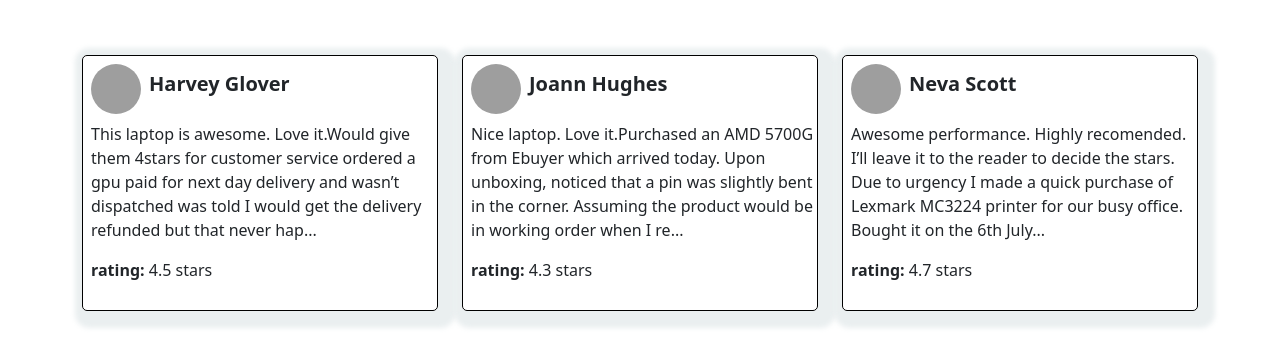
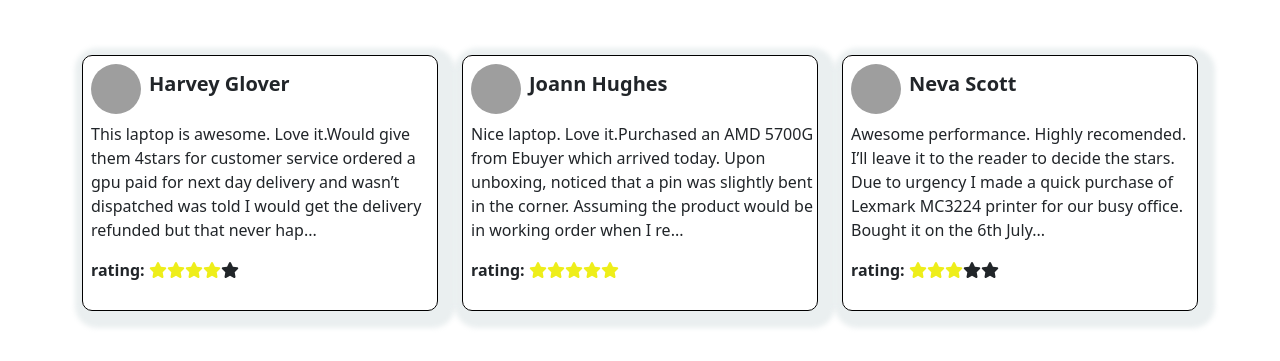
Before and after one commit to asif2508/Elite-reviews, a React (Create React App) app: page / in a window 1280 px wide. Shown: the part 547-908 px from the top of the page. Built offline with nearby package versions, Linux system fonts and the light colour scheme; grey boxes are pictures that could not be loaded.

Commit message:
rating stars added and conditional rendering

```diff
--- a/package.json
+++ b/package.json
@@ -3,6 +3,10 @@
   "version": "0.1.0",
   "private": true,
   "dependencies": {
+    "@fortawesome/fontawesome-svg-core": "^6.1.1",
+    "@fortawesome/free-regular-svg-icons": "^6.1.1",
+    "@fortawesome/free-solid-svg-icons": "^6.1.1",
+    "@fortawesome/react-fontawesome": "^0.1.18",
     "@testing-library/jest-dom": "^5.16.3",
     "@testing-library/react": "^12.1.4",
     "@testing-library/user-event": "^13.5.0",
--- a/public/reviews.json
+++ b/public/reviews.json
@@ -26,7 +26,7 @@
       "eyeColor": "blue",
       "name": "Joann Hughes",
       "gender": "female",
-      "rating": 4.3,
+      "rating": 5.0,
       "company": "ZENTILITY"
     },
     {
@@ -41,7 +41,7 @@
       "name": "Neva Scott",
       "gender": "female",
       "desc": "Awesome performance. Highly recomended. I’ll leave it to the reader to decide the stars. Due to urgency I made a quick purchase of Lexmark MC3224 printer for our busy office. Bought it on the 6th July 2021 after couple of days it had to be returned due to software and a problem with the duplex system.",
-      "rating": 4.7,
+      "rating": 3,
       "company": "FLUMBO"
     },
     {
--- a/src/components/Review/Review.css
+++ b/src/components/Review/Review.css
@@ -1,7 +1,7 @@
 .card-style{
     width: 100%;
     height: 16em;
-    border-radius: 5px;
+    border-radius: 10px;
     border: 1px solid black;
     box-shadow: 5px 5px 5px 12px rgba(191, 205, 209, 0.329);
 
@@ -13,3 +13,6 @@
 .description{
     text-align: start;
 }
+.star-color{
+    color: rgb(238, 238, 26);
+}
--- a/src/components/Review/Review.js
+++ b/src/components/Review/Review.js
@@ -1,6 +1,8 @@
 import React from 'react';
 import {Col, Image } from 'react-bootstrap';
 import './Review.css';
+import { FontAwesomeIcon } from '@fortawesome/react-fontawesome';
+import {faStar } from '@fortawesome/free-solid-svg-icons';
 const Review = (props) => {
     const {name, picture, desc, rating} = props.review;
     return (
@@ -13,7 +15,36 @@ const Review = (props) => {
             <div className='d-flex justify-content-center align-items-start flex-column mt-2 ms-2'>
 
                 <p className='description' title={desc}>{desc.length < 200 ? desc : desc.slice(0,200)+'...'}</p>
-                <p><strong>rating:</strong> {rating} stars</p>
+                {rating >= 3 && rating < 4 &&
+                <p>
+                    <strong>rating: </strong>
+                    <FontAwesomeIcon className='star-color' icon={faStar}></FontAwesomeIcon>
+                    <FontAwesomeIcon className='star-color' icon={faStar}></FontAwesomeIcon>
+                    <FontAwesomeIcon className='star-color' icon={faStar}></FontAwesomeIcon>
+                    <FontAwesomeIcon icon={faStar}></FontAwesomeIcon>
+                    <FontAwesomeIcon icon={faStar}></FontAwesomeIcon>
+                </p>
+                }
+                {rating >= 4 && rating < 5 &&
+                <p>
+                    <strong>rating: </strong>
+                    <FontAwesomeIcon className='star-color' icon={faStar}></FontAwesomeIcon>
+                    <FontAwesomeIcon className='star-color' icon={faStar}></FontAwesomeIcon>
+                    <FontAwesomeIcon className='star-color' icon={faStar}></FontAwesomeIcon>
+                    <FontAwesomeIcon className='star-color' icon={faStar}></FontAwesomeIcon>
+                    <FontAwesomeIcon icon={faStar}></FontAwesomeIcon>
+                </p>
+                }
+                {rating ===5 &&
+                <p>
+                    <strong>rating: </strong>
+                    <FontAwesomeIcon className='star-color' icon={faStar}></FontAwesomeIcon>
+                    <FontAwesomeIcon className='star-color' icon={faStar}></FontAwesomeIcon>
+                    <FontAwesomeIcon className='star-color' icon={faStar}></FontAwesomeIcon>
+                    <FontAwesomeIcon className='star-color' icon={faStar}></FontAwesomeIcon>
+                    <FontAwesomeIcon className='star-color' icon={faStar}></FontAwesomeIcon>
+                </p>
+                }
             </div>
             </div>
         </Col>
```
Also changed, not shown: 1 other file (tests, documents, lock files or other folders).
